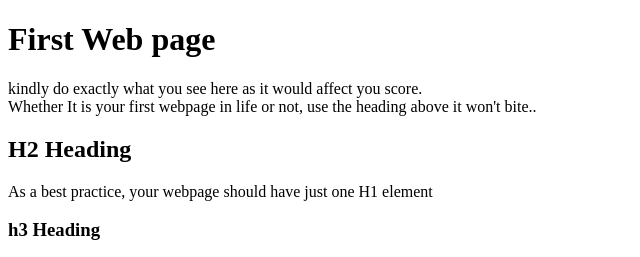
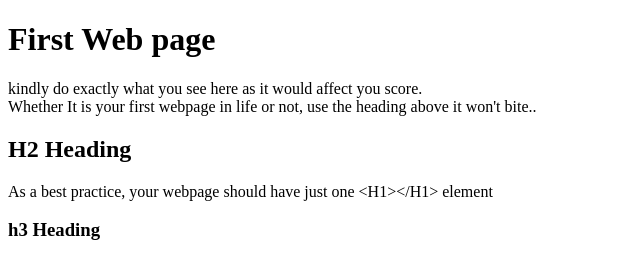
Before and after one commit to RomeoChris/htmltask1, a plain HTML site: page first_webpage/index.html in a window 1280 px wide. Shown: the top 257 px of the page, 0-640 px from the left. Drawn offline with Linux system fonts and the light colour scheme.

Commit message:
Update index.html
Corrected Error identified by sleek code on H1 element

```diff
--- a/first_webpage/index.html
+++ b/first_webpage/index.html
@@ -10,7 +10,7 @@
         <p>kindly do exactly what you see here as it would affect you score. <br>
         Whether It is your first webpage in life or not, use the heading above it won't bite..</p>
         <h2>H2 Heading</h2>
-        <p>As a best practice, your webpage should have just one H1 element</p>
+        <p>As a best practice, your webpage should have just one &lt;H1&gt;&lt;/H1&gt; element</p>
         <h3>h3 Heading</h3>
         <p>This test is too simple to fail. <br>
            It is simply a test of how much you have been following the course.</p>
```
